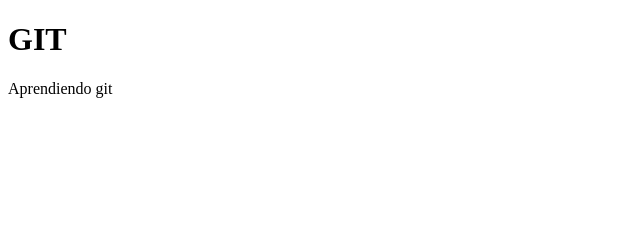
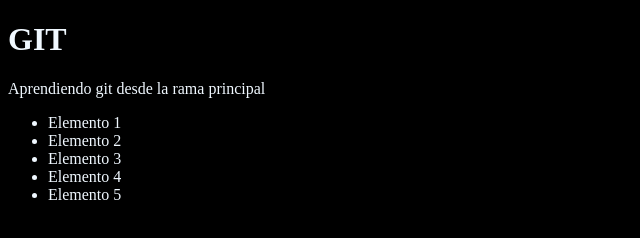
Before and after one commit to DavidSnow77/youtub-git, a plain HTML site: page index.html in a window 1280 px wide. Shown: the whole page, without its empty margins (0-640 px from the left). Drawn offline with Linux system fonts and the light colour scheme.

Commit message:
Agregando style.css al index.html

```diff
--- a/index.html
+++ b/index.html
@@ -4,9 +4,17 @@
     <meta charset="UTF-8" />
     <meta name="viewport" content="width=device-width, initial-scale=1.0" />
     <title>Pagina web</title>
+    <link rel="stylesheet" href="style.css" />
   </head>
   <body>
     <h1>GIT</h1>
-    <p>Aprendiendo git</p>
+    <p>Aprendiendo git desde la rama principal</p>
+    <ul>
+      <li>Elemento 1</li>
+      <li>Elemento 2</li>
+      <li>Elemento 3</li>
+      <li>Elemento 4</li>
+      <li>Elemento 5</li>
+    </ul>
   </body>
 </html>
```
Also changed, not shown: 1 other file.
